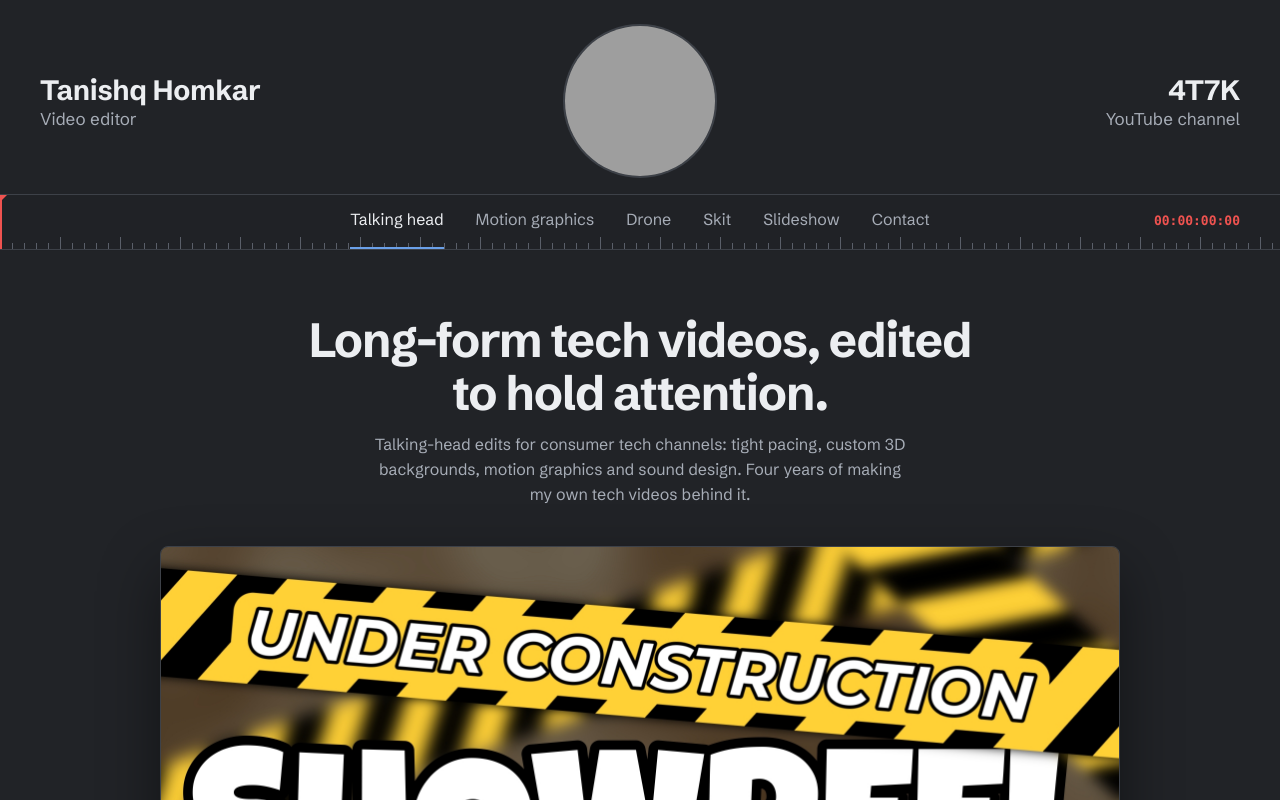
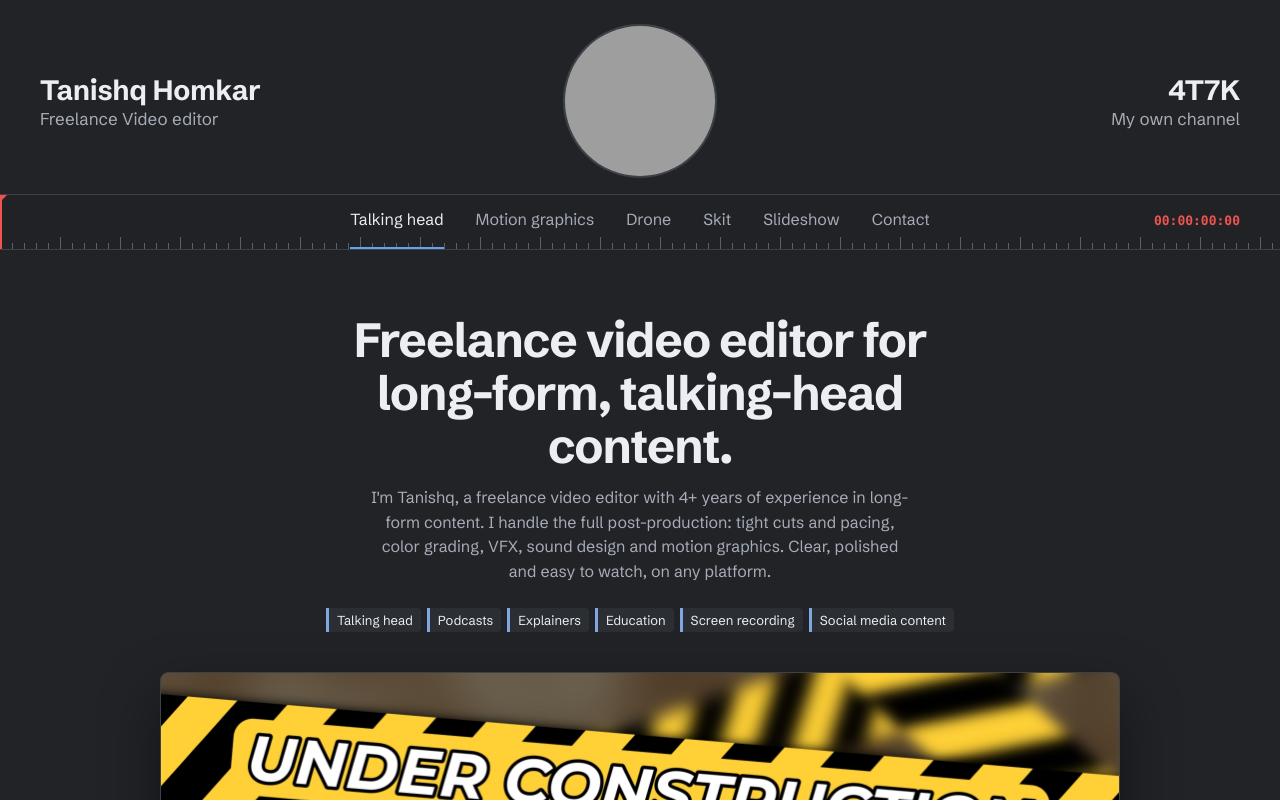
Before and after one commit to TanishqT7/tanishqt7.github.io, an Astro site: page / in a window 1280 px wide. Shown: the top 800 px of the page. Built offline with nearby package versions, Linux system fonts and the light colour scheme; Astro itself is replaced by a stand-in of ours; grey boxes are pictures that could not be loaded.

Commit message:
Update contents

```diff
--- a/src/layouts/Base.astro
+++ b/src/layouts/Base.astro
@@ -5,8 +5,8 @@ import { NAME, CHANNEL_NAME, CHANNEL_URL, EMAIL } from '../lib/site';
 
 interface Props { title?: string; description?: string }
 const {
-  title = `${NAME} | Video editor for tech creators`,
-  description = 'Long-form talking head, motion graphics and drone edits for consumer tech channels.',
+  title = `${NAME} | Freelance Video Editor`,
+  description = 'Freelance video editor with 4+ years of experience in long-form content. Cuts and pacing, color grading, VFX, sound design and motion graphics for creators and brands.',
 } = Astro.props;
 
 const videos = await getVideos();
@@ -29,7 +29,7 @@ const home = url('/');
     <header class="wrap masthead">
       <div class="id">
         <strong>{NAME}</strong>
-        <span>Video editor</span>
+        <span>Freelance Video editor</span>
       </div>
       <!-- Put your photo at public/profile.jpg (square, at least 300x300) -->
       <a class="avatar" href={home} aria-label="Home">
@@ -37,7 +37,7 @@ const home = url('/');
       </a>
       <a class="id end" href={CHANNEL_URL} rel="noopener" aria-label={`${CHANNEL_NAME} on YouTube`}>
         <strong>{CHANNEL_NAME}</strong>
-        <span>YouTube channel</span>
+        <span>My own channel</span>
       </a>
     </header>
 
@@ -55,11 +55,14 @@ const home = url('/');
 
     <footer class="contact" id="contact">
       <div class="wrap">
-        <h2>Have a video to edit?</h2>
-        <p>Tell me about the channel, the format and your usual turnaround. I'll reply within a day.</p>
+        <h2>Let's edit your next video.</h2>
+        <p>
+          Send me a sample of your content, the format, and your deadline.
+          I reply within a day.
+        </p>
         <div class="actions">
-          <a class="btn primary" href={`mailto:${EMAIL}`}>Email me</a>
-          <a class="btn" href={CHANNEL_URL} rel="noopener">My YouTube channel</a>
+          <a class="btn primary" href={`mailto:${EMAIL}?subject=${encodeURIComponent('Video editing enquiry')}`}>Email me</a>
+          <a class="btn" href={CHANNEL_URL} rel="noopener">Watch my own videos</a>
         </div>
       </div>
     </footer>
--- a/src/pages/index.astro
+++ b/src/pages/index.astro
@@ -17,11 +17,20 @@ const showReel = Boolean(SHOWREEL_ID) || Boolean(SHOWREEL_PLACEHOLDER) || import
 ---
 <Base>
   <section class="wrap intro">
-    <h1>Long-form tech videos, edited to hold attention.</h1>
+    <h1>Freelance video editor for long-form, talking-head content.</h1>
     <p>
-      Talking-head edits for consumer tech channels: tight pacing, custom 3D backgrounds,
-      motion graphics and sound design. Four years of making my own tech videos behind it.
+      I'm Tanishq, a freelance video editor with 4+ years of experience in long-form content.
+      I handle the full post-production: tight cuts and pacing, color grading, VFX, sound design
+      and motion graphics. Clear, polished and easy to watch, on any platform.
     </p>
+    <ul class="edits services" aria-label="What I edit">
+      <li>Talking head</li>
+      <li>Podcasts</li>
+      <li>Explainers</li>
+      <li>Education</li>
+      <li>Screen recording</li>
+      <li>Social media content</li>
+    </ul>
   </section>
 
   {showReel && (
--- a/src/styles/global.css
+++ b/src/styles/global.css
@@ -103,6 +103,7 @@ a.id:hover strong { color: var(--accent); }
 
 /* Intro and showreel */
 .intro { padding-block: clamp(2rem, 6vw, 4rem) 0; text-align: center; }
+.intro .services { justify-content: center; margin: 1.5rem auto 0; max-width: 92ch; }
 .intro h1 {
   font-size: clamp(1.75rem, 4.5vw, 3rem); line-height: 1.1; letter-spacing: -.025em; font-weight: 700;
   margin: 0 auto .75rem; max-width: 22ch;
```
